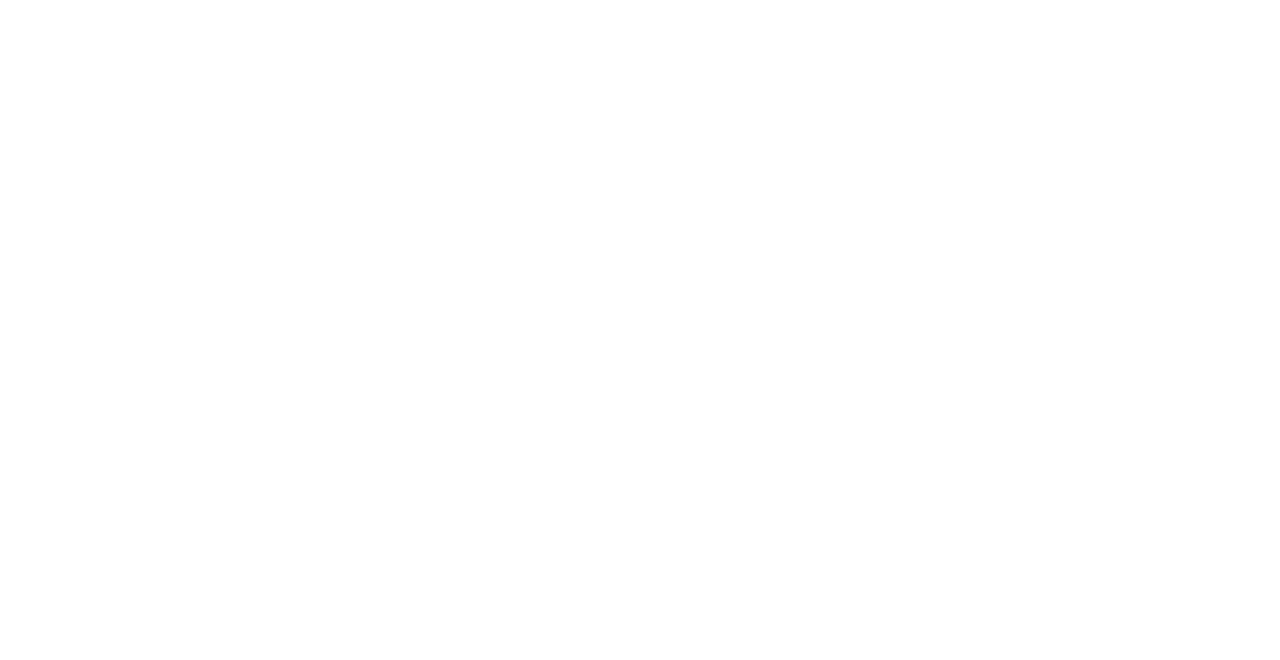
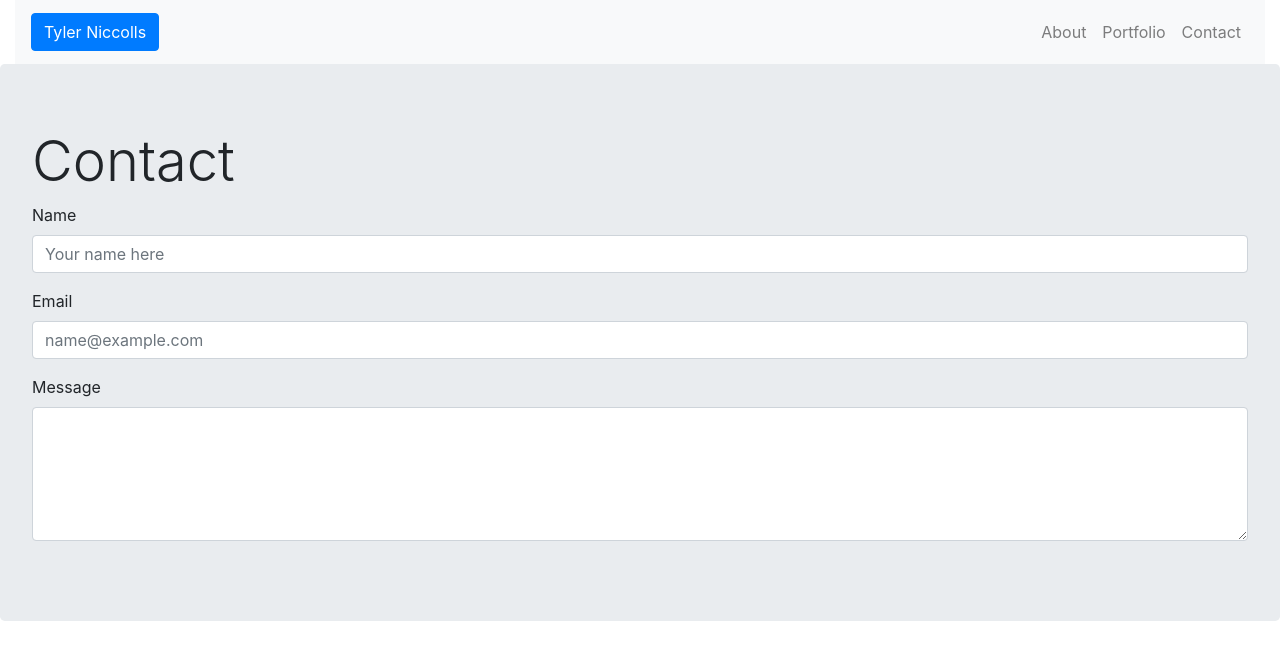
Before and after one commit to tniccolls/Bootstrap-Portfolio, a plain HTML site: page contact.html in a window 1280 px wide. Drawn offline with nearby package versions, Linux system fonts and the light colour scheme.

Commit message:
started on Contact

```diff
--- a/contact.html
+++ b/contact.html
@@ -0,0 +1,60 @@
+<!DOCTYPE html>
+<html lang="en">
+<head>
+    <meta charset="UTF-8">
+    <meta name="viewport" content="width=device-width, initial-scale=1.0">
+    <meta http-equiv="X-UA-Compatible" content="ie=edge">
+    <link rel="stylesheet" href="https://stackpath.bootstrapcdn.com/bootstrap/4.1.3/css/bootstrap.min.css" integrity="sha384-MCw98/SFnGE8fJT3GXwEOngsV7Zt27NXFoaoApmYm81iuXoPkFOJwJ8ERdknLPMO" crossorigin="anonymous">
+
+    <title>Contact</title>
+
+</head>
+<body>
+
+    <div class="container-fluid">
+        <!-- Navbar -->
+        <nav class="navbar navbar-expand-lg navbar-light bg-light">
+                <a class="navbar-brand" href="#">
+                    <button type="button" class="btn btn-primary">Tyler Niccolls</button>
+                </a>
+                <button class="navbar-toggler" type="button" data-toggle="collapse" data-target="#navbarSupportedContent" aria-controls="navbarSupportedContent" aria-expanded="false" aria-label="Toggle navigation">
+                    <span class="navbar-toggler-icon"></span>
+                </button>
+
+                <div class="collapse navbar-collapse d-flex flex-row-reverse bd-highlight" id="navbarSupportedContent">
+                    <ul class="navbar-nav">
+                        <li class="nav-item">
+                            <a class="nav-link" href="#">About</a>
+                        </li>
+                        <li class="nav-item">
+                            <a class="nav-link" href="#">Portfolio</a>
+                        </li>
+                        <li class="nav-item">
+                            <a class="nav-link" href="#">Contact</a>
+                        </li>
+                    </ul>
+                </div>
+        </nav>
+    </div>
+
+    <div class="jumbotron">
+        <h1 class="display-4">Contact</h1>
+            <form>
+                <div class="form-group">
+                  <label for="exampleFormControlInput1">Name</label>
+                  <input type="email" class="form-control" id="exampleFormControlInput1" placeholder="Your name here">
+                </div>
+                <div class="form-group">
+                        <label for="exampleFormControlInput1">Email</label>
+                        <input type="email" class="form-control" id="exampleFormControlInput1" placeholder="name@example.com">
+                </div>
+                <div class="form-group">
+                  <label for="exampleFormControlTextarea1">Message</label>
+                  <textarea class="form-control" id="exampleFormControlTextarea1" rows="5"></textarea>
+                </div>
+            </form>
+
+    </div>
+
+</body>
+</html>
```
Also changed, not shown: portfolio.html (+8 -23 lines).
